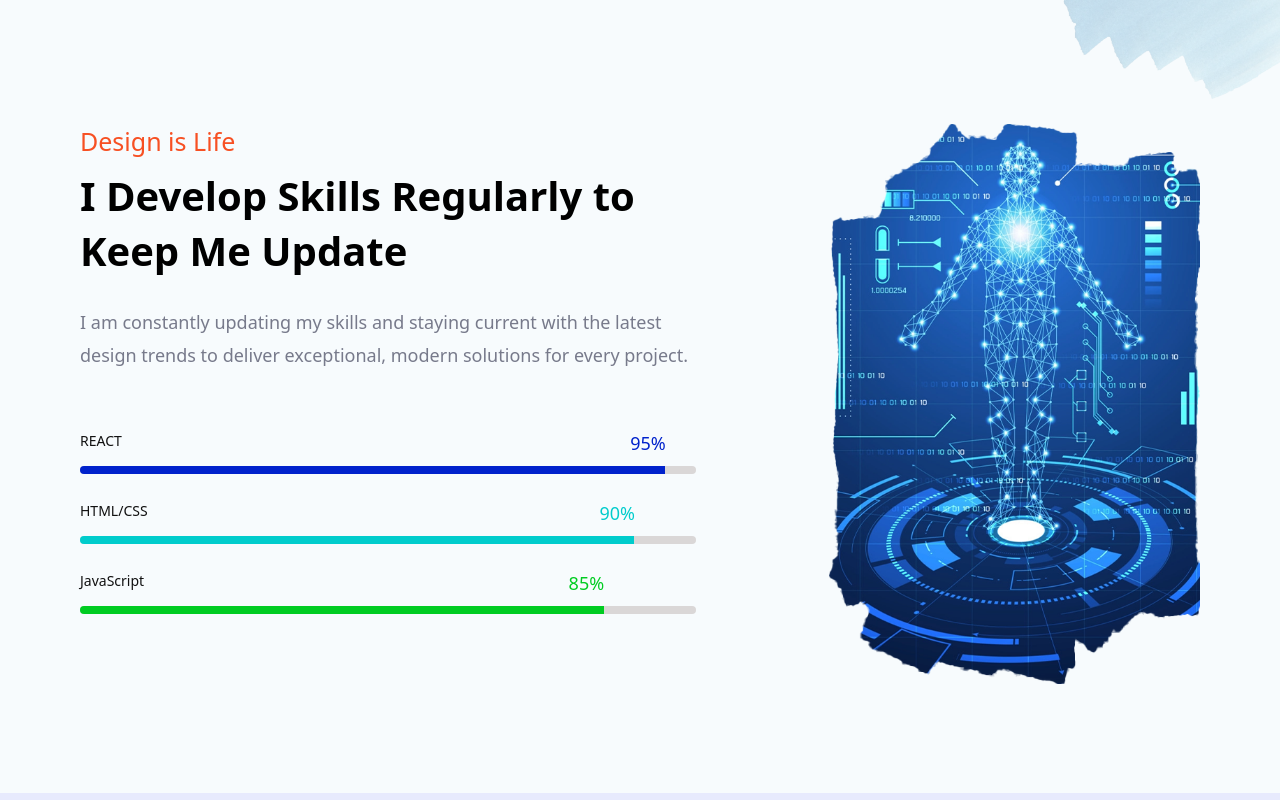
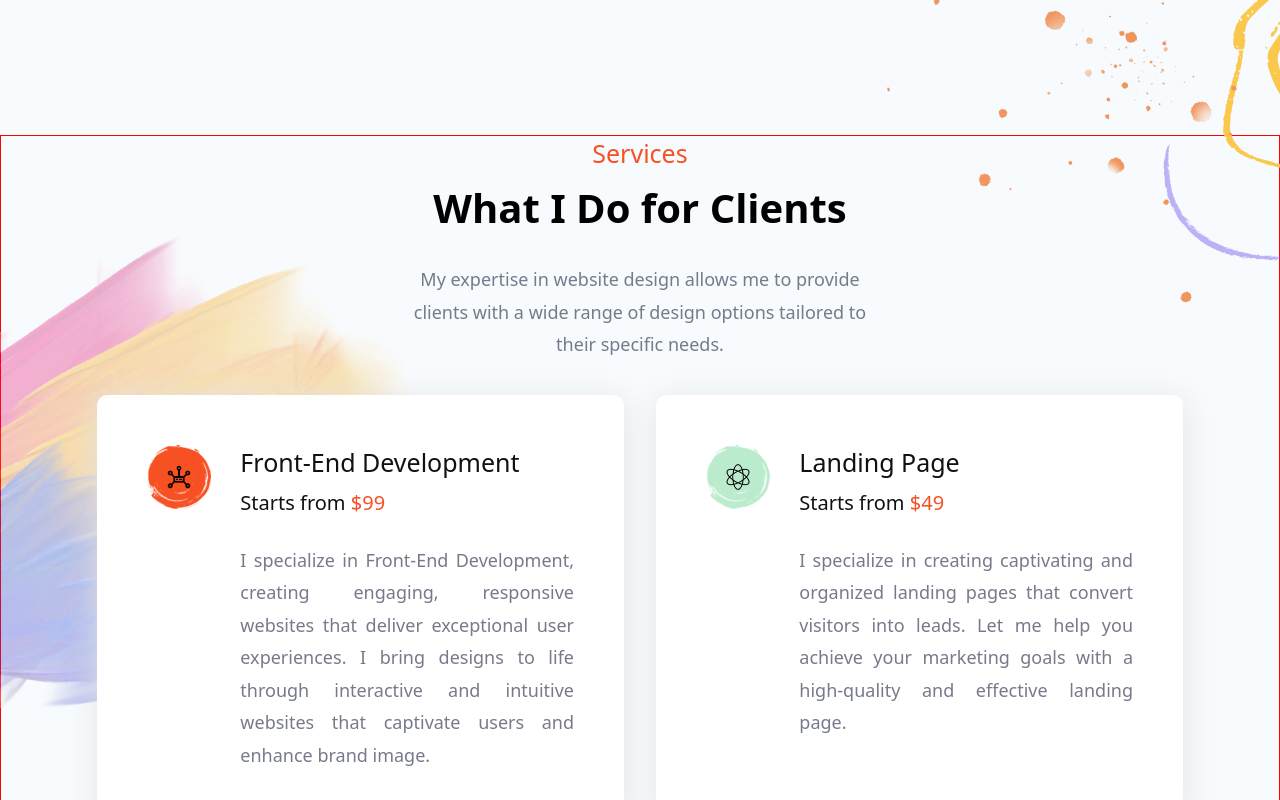
Before and after one commit to dksifatofficial/aminul-kibria-react, a React (Create React App) app: page / in a window 1280 px wide. Shown: the part 840-1640 px from the top of the page. Built offline with nearby package versions, Linux system fonts and the light colour scheme; no server answers.

Commit message:
res commit

```diff
--- a/src/components/Services.js
+++ b/src/components/Services.js
@@ -14,7 +14,7 @@ function Services() {
       <img className={classes.icon9} src={image1} alt="icon" />
       <img className={classes.icon10} src={image2} alt="icon" />
 
-      <Header>
+      <Header className={classes.header}>
         <h3>Services</h3>
         <h2>What I Do for Clients</h2>
         <p>
--- a/src/components/pages/Home.js
+++ b/src/components/pages/Home.js
@@ -6,8 +6,8 @@ import DiL from "../DiL";
 // import Newsletter from "../Newsletter";
 // import PortfolioContainer from "../PortfolioContainer";
 // import Qualitys from "../Qualitys";
-// import Services from "../Services";
-import TestimonialContainer from "../TestimonialContainer";
+import Services from "../Services";
+// import TestimonialContainer from "../TestimonialContainer";
 // import TopContainer from "../TopContainer";
 // import TopNav from "../TopNav";
 
@@ -19,9 +19,9 @@ function Home() {
       {/* <Qualitys /> */}
       {/* <AboutMe /> */}
       {/* <PortfolioContainer /> */}
-      <TestimonialContainer />
+      {/* <TestimonialContainer /> */}
       <DiL />
-      {/* <Services /> */}
+      <Services />
       {/* <Blog /> */}
       {/* <Newsletter /> */}
       {/* <Contact /> */}
--- a/src/styles/Service.module.css
+++ b/src/styles/Service.module.css
@@ -1,5 +1,5 @@
 .serviceBox {
-    width: 50%;
+    width: 100%;
     padding: 1rem;
 }
 .service {
@@ -11,3 +11,15 @@
     border-radius: 10px;
     padding: 50px;
 }
+
+
+@media (min-width: 1024px) {
+    .serviceBox {
+        width: 50%;
+        padding: 1rem;
+    }
+  }
+
+@media (min-width: 1280px) {
+
+  }
--- a/src/styles/Services.module.css
+++ b/src/styles/Services.module.css
@@ -5,18 +5,26 @@
   margin-top: 130px;
   position: relative;
   z-index: 1;
+  margin-left: -0.5rem;
+  border: 1px solid red;
+  padding: 0 0;
+}
+.header p {
+  padding: 0 1rem;
 }
 .icon10 {
   position: absolute;
   top: -180px;
   right: -67px;
   z-index: -1;
+  display: none;
 }
 .icon9 {
   position: absolute;
   top: 100px;
   left: -70px;
   z-index: -1;
+  display: none;
 }
 .img {
   float: left;
@@ -33,3 +41,24 @@
 .text span {
   color: #f75023;
 }
+
+
+@media (min-width: 1024px) {
+  .servicesContainer {
+    padding: 0 5rem;
+  }
+  .header p {
+    padding: 0 4rem;
+  }
+  .icon10 {
+    display: block;
+  }
+  .icon9 {
+    display: block;
+  }
+}
+@media (min-width: 1280px) {
+  .header p {
+    padding: 0 20rem;
+  }
+}
```
